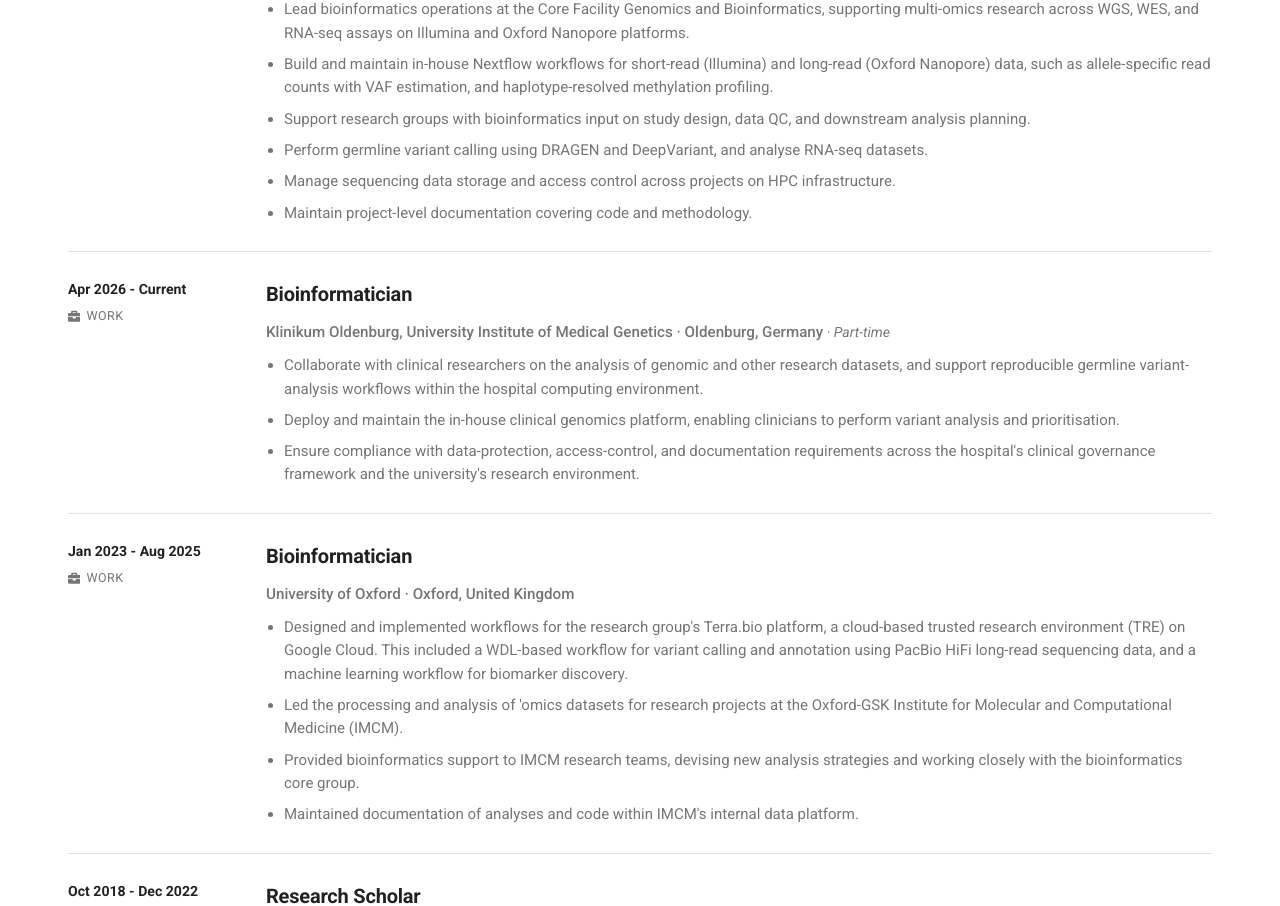
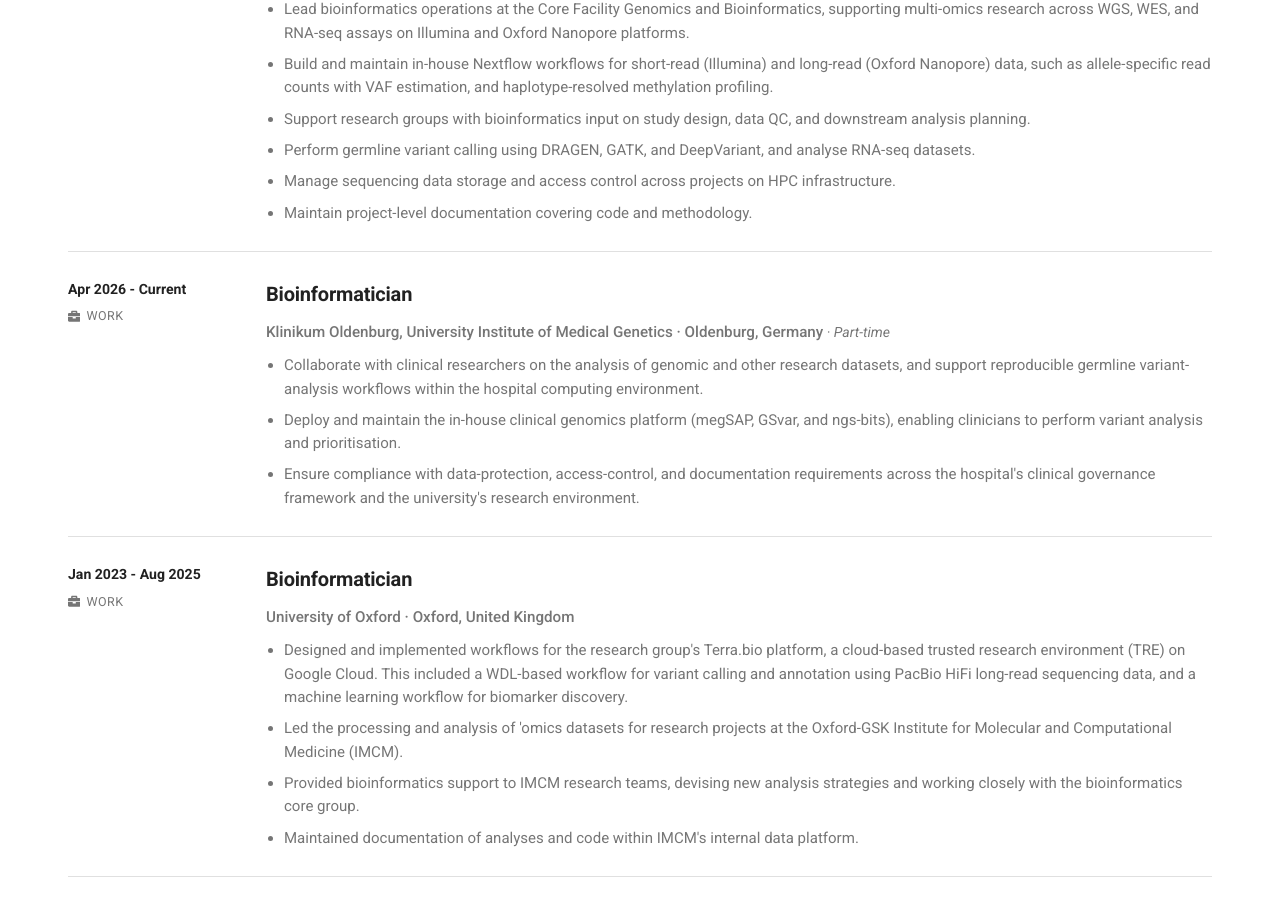
Before and after one commit to maurya-anand/maurya-anand.github.io, a React (Vite) app: page / in a window 1280 px wide. Shown: the part 834-1740 px from the top of the page. Built offline with nearby package versions, Linux system fonts and the light colour scheme.

Commit message:
Added GATK to the Oldenburg bullet and megSAP, GSvar and ngs-bits to the Klinikum bullet

```diff
--- a/src/components/Timeline.jsx
+++ b/src/components/Timeline.jsx
@@ -12,7 +12,7 @@ const timelineData = [
       "Lead bioinformatics operations at the Core Facility Genomics and Bioinformatics, supporting multi-omics research across WGS, WES, and RNA-seq assays on Illumina and Oxford Nanopore platforms.",
       "Build and maintain in-house Nextflow workflows for short-read (Illumina) and long-read (Oxford Nanopore) data, such as allele-specific read counts with VAF estimation, and haplotype-resolved methylation profiling.",
       "Support research groups with bioinformatics input on study design, data QC, and downstream analysis planning.",
-      "Perform germline variant calling using DRAGEN and DeepVariant, and analyse RNA-seq datasets.",
+      "Perform germline variant calling using DRAGEN, GATK, and DeepVariant, and analyse RNA-seq datasets.",
       "Manage sequencing data storage and access control across projects on HPC infrastructure.",
       "Maintain project-level documentation covering code and methodology.",
     ],
@@ -26,7 +26,7 @@ const timelineData = [
     period: "Apr 2026 - Current",
     duties: [
       "Collaborate with clinical researchers on the analysis of genomic and other research datasets, and support reproducible germline variant-analysis workflows within the hospital computing environment.",
-      "Deploy and maintain the in-house clinical genomics platform, enabling clinicians to perform variant analysis and prioritisation.",
+      "Deploy and maintain the in-house clinical genomics platform (megSAP, GSvar, and ngs-bits), enabling clinicians to perform variant analysis and prioritisation.",
       "Ensure compliance with data-protection, access-control, and documentation requirements across the hospital's clinical governance framework and the university's research environment.",
     ],
   },
```
